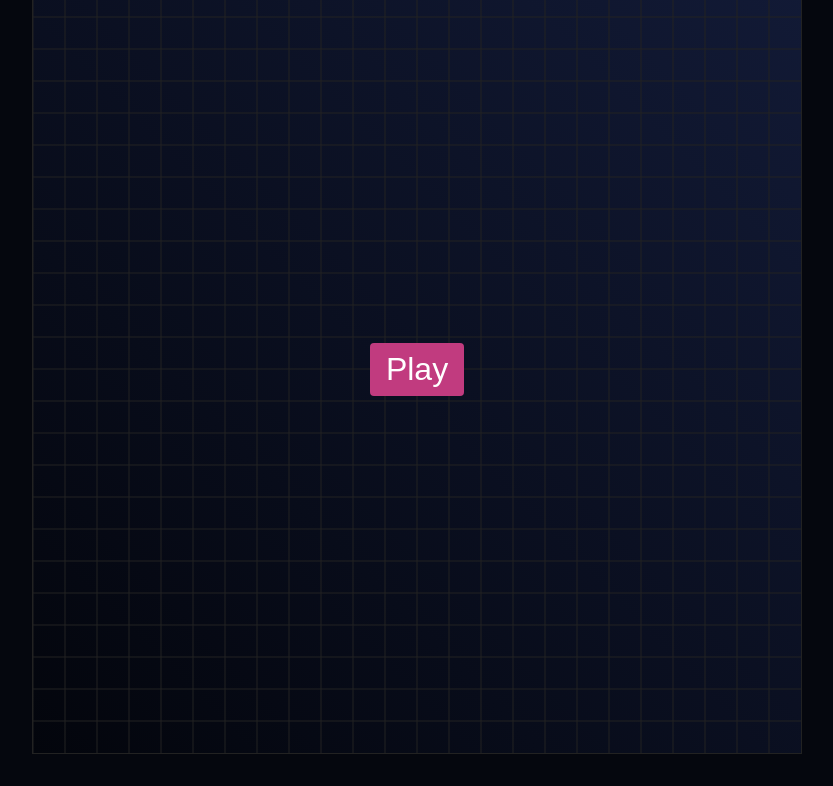
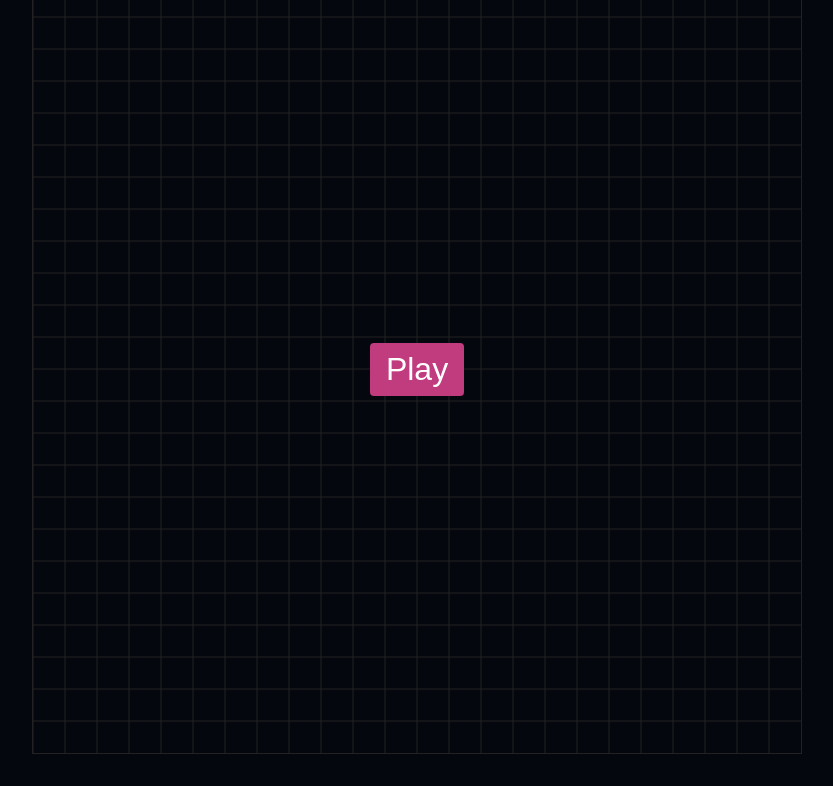
Before and after one commit to dtgreene/classic-snake, a plain HTML site: page index.html in a window 1280 px wide. Shown: the part 139-925 px from the top of the page, without its empty margins (223-1056 px from the left). Drawn offline with Linux system fonts and the light colour scheme.

Commit message:
Remove gradient

```diff
--- a/index.css
+++ b/index.css
@@ -36,7 +36,6 @@ body {
   justify-content: center;
   align-items: center;
   position: relative;
-  background: linear-gradient(45deg, #03050c, #121a36);
 }
 
 canvas {
```
